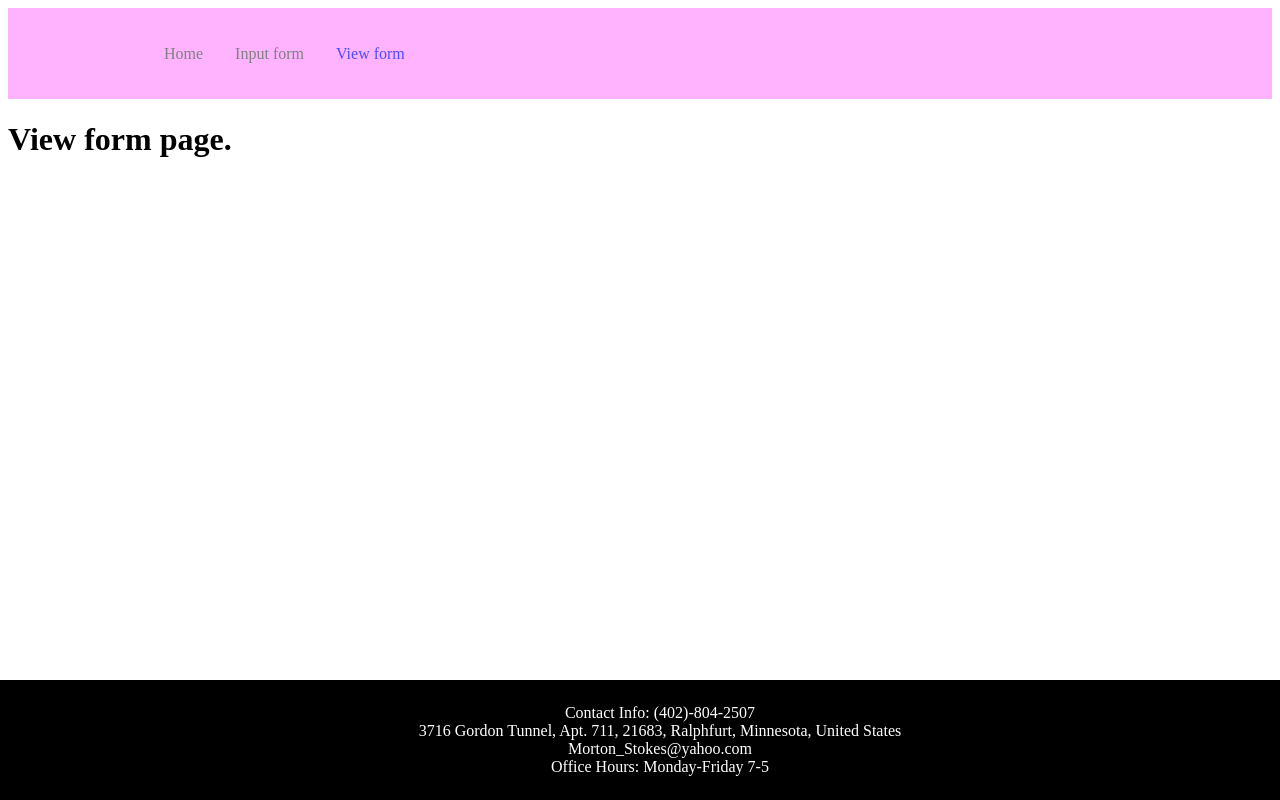
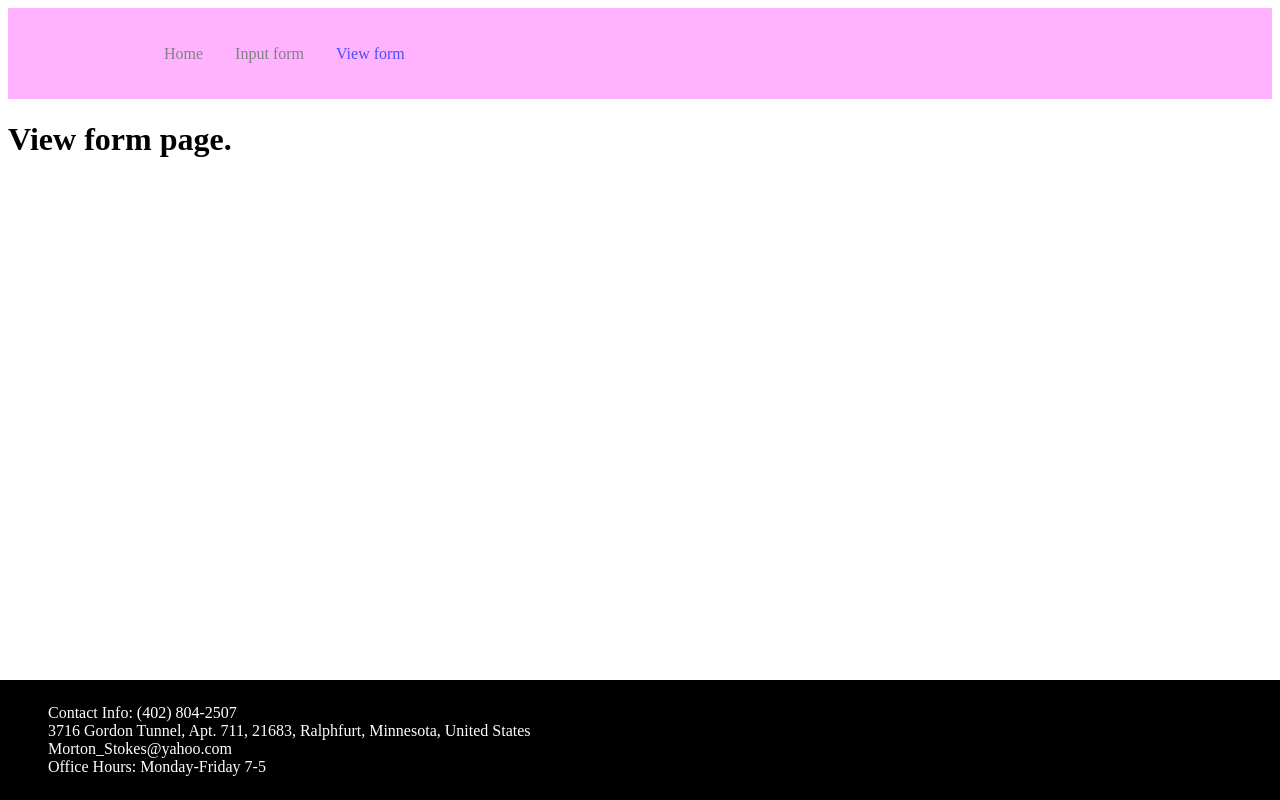
Before and after one commit to joboot/hci-program-2, a React (Create React App) app in the folder hci-program-2/: page /view_form in a window 1280 px wide. Built offline with nearby package versions, Linux system fonts and the light colour scheme.

Commit message:
Small footer changes

```diff
--- a/hci-program-2/src/App.js
+++ b/hci-program-2/src/App.js
@@ -18,7 +18,7 @@ return (
             <Route path='/view_form' element={<ViewForm/>} />
         </Routes>
         </Router>
-        <div className="App">
+        <div>
             <Footer />
         </div>
     </div>
--- a/hci-program-2/src/components/Footer.js
+++ b/hci-program-2/src/components/Footer.js
@@ -4,7 +4,7 @@ const Footer = () => {
     return (
         <footer>
             <ul className='ul'>
-                <li>Contact Info: (402)-804-2507</li>
+                <li>Contact Info: (402) 804-2507</li>
                 <li>3716 Gordon Tunnel, Apt. 711, 21683, Ralphfurt, Minnesota, United States</li>
                 <li>Morton_Stokes@yahoo.com</li>
                 <li>Office Hours: Monday-Friday 7-5</li>
--- a/hci-program-2/src/index.css
+++ b/hci-program-2/src/index.css
@@ -23,7 +23,7 @@ footer {
     left: 0;
     right: 0;
     padding: 8px;
-    text-align: center;
+    text-align: left;
     grid-area: footer;
     background: Black;
     padding: .5em;
```
